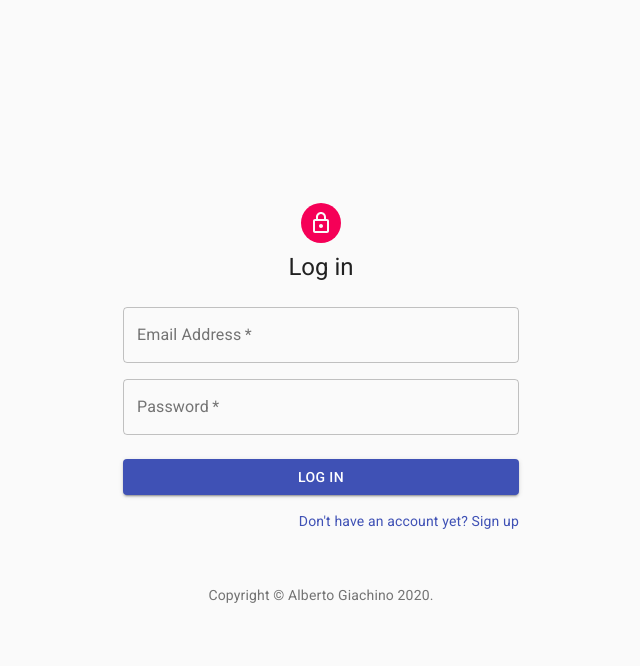
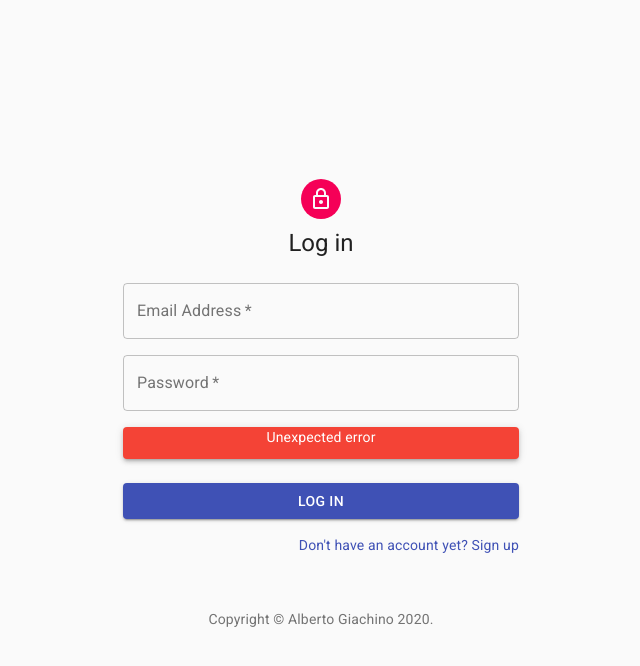
Before and after one commit to AG89z/login-form, a React (Vite) app: page /login in a window 1280 px wide. Both pictures are taken after a click on the button "LOG IN". Shown: the top 666 px of the page, without its empty margins (319-959 px from the left). Built offline with nearby package versions, Linux system fonts and the light colour scheme; no server answers.

Commit message:
Authentication hook

```diff
--- a/package.json
+++ b/package.json
@@ -13,6 +13,8 @@
   "author": "Alberto Giachino",
   "license": "MIT",
   "devDependencies": {
+    "@babel/core": "^7.9.6",
+    "@babel/plugin-transform-runtime": "^7.9.6",
     "@types/parcel-env": "0.0.0",
     "@types/react": "^16.9.35",
     "@types/react-dom": "^16.9.8",
@@ -30,6 +32,7 @@
     "@material-ui/icons": "^4.9.1",
     "react": "^16.13.1",
     "react-dom": "^16.13.1",
-    "react-router-dom": "^5.2.0"
+    "react-router-dom": "^5.2.0",
+    "rxjs": "^6.5.5"
   }
 }
--- a/src/app.tsx
+++ b/src/app.tsx
@@ -1,31 +1,32 @@
 import React from 'react';
-import {
-  BrowserRouter as Router,
-  Switch,
-  Route,
-  Redirect
-} from 'react-router-dom';
+import { BrowserRouter as Router, Switch, Route, Redirect } from 'react-router-dom';
 
 import LoginPage from './pages/login';
 import DashboardPage from './pages/dashboard';
+import NotFoundPage from './pages/404';
 
 import CssBaseline from '@material-ui/core/CssBaseline';
 
+import { useAuthentication } from './utils/authentication';
+
 export default function App() {
+  const [authentication] = useAuthentication();
+
   return (
     <>
       <CssBaseline />
       <Router>
         <Switch>
           <Route exact path="/">
-            <Redirect to="/login"/>
+            <Redirect to="/login" />
           </Route>
           <Route path="/login">
-            <LoginPage />
+            {authentication.authenticated ? <Redirect to="/dashboard" /> : <LoginPage />}
           </Route>
           <Route path="/dashboard">
-            <DashboardPage />
+            {!authentication.authenticated ? <Redirect to="/login" /> : <DashboardPage />}
           </Route>
+          <Route component={NotFoundPage} />
         </Switch>
       </Router>
     </>
--- /dev/null
+++ b/src/components/LoginForm.tsx
@@ -0,0 +1,111 @@
+import React from 'react';
+import Avatar from '@material-ui/core/Avatar';
+import Button from '@material-ui/core/Button';
+import TextField from '@material-ui/core/TextField';
+import Link from '@material-ui/core/Link';
+import Grid from '@material-ui/core/Grid';
+import LockOutlinedIcon from '@material-ui/icons/LockOutlined';
+import Typography from '@material-ui/core/Typography';
+import Paper from '@material-ui/core/Paper';
+import { makeStyles } from '@material-ui/core/styles';
+
+import { useAuthentication } from '../utils/authentication';
+
+const useStyles = makeStyles((theme) => ({
+  container: {
+    minHeight: '100vh',
+    display: 'flex',
+    alignItems: 'center',
+  },
+  paper: {
+    display: 'flex',
+    flexDirection: 'column',
+    alignItems: 'center',
+  },
+  avatar: {
+    margin: theme.spacing(1),
+    backgroundColor: theme.palette.secondary.main,
+  },
+  form: {
+    width: '100%',
+    marginTop: theme.spacing(3),
+  },
+  submit: {
+    margin: theme.spacing(3, 0, 2),
+  },
+  error: {
+    backgroundColor: theme.palette.error.main,
+    color: theme.palette.error.contrastText,
+    textAlign: 'center',
+    height: theme.spacing(4),
+  },
+}));
+
+export function LoginForm() {
+  const classes = useStyles();
+
+  const [authenticated, login] = useAuthentication();
+
+  return (
+    <div className={classes.paper}>
+      <Avatar className={classes.avatar}>
+        <LockOutlinedIcon />
+      </Avatar>
+      <Typography component="h1" variant="h5">
+        Log in
+      </Typography>
+      <form className={classes.form}>
+        <Grid container spacing={2}>
+          <Grid item xs={12}>
+            <TextField
+              variant="outlined"
+              required
+              fullWidth
+              id="email"
+              label="Email Address"
+              name="email"
+              autoComplete="email"
+            />
+          </Grid>
+          <Grid item xs={12}>
+            <TextField
+              variant="outlined"
+              required
+              fullWidth
+              name="password"
+              label="Password"
+              type="password"
+              id="password"
+              autoComplete="current-password"
+            />
+          </Grid>
+          {authenticated.error && (
+            <Grid item xs={12}>
+              <Paper elevation={3} className={classes.error}>
+                {authenticated.error}
+              </Paper>
+            </Grid>
+          )}
+        </Grid>
+        <Button
+          fullWidth
+          variant="contained"
+          color="primary"
+          className={classes.submit}
+          onClick={login}
+        >
+          Log in
+        </Button>
+        <Grid container justify="flex-end">
+          <Grid item>
+            <Link href="#" variant="body2">
+              {'Don\'t have an account yet? Sign up'}
+            </Link>
+          </Grid>
+        </Grid>
+      </form>
+    </div>
+  );
+}
+
+export default LoginForm;
--- /dev/null
+++ b/src/pages/404.tsx
@@ -0,0 +1,36 @@
+import React from 'react';
+import Typography from '@material-ui/core/Typography';
+import { makeStyles } from '@material-ui/core/styles';
+import Container from '@material-ui/core/Container';
+
+const useStyles = makeStyles((theme) => ({
+  container: {
+    minHeight: '100vh',
+    display: 'flex',
+    alignItems: 'center',
+  },
+  text: {
+    textAlign: 'center',
+    marginBottom: theme.spacing(2),
+  },
+}));
+
+function NotFoundPage() {
+  const classes = useStyles();
+  return (
+    <div className={classes.container}>
+      <Container maxWidth="xs">
+        <div>
+          <Typography component="h1" variant="h4" className={classes.text}>
+            Page not found
+            <Typography component="h1" variant="h5" className={classes.text}>
+            404
+            </Typography>
+          </Typography>
+        </div>
+      </Container>
+    </div>
+  );
+}
+
+export default NotFoundPage;
--- a/src/pages/login.tsx
+++ b/src/pages/login.tsx
@@ -1,14 +1,12 @@
 import React from 'react';
-import Avatar from '@material-ui/core/Avatar';
-import Button from '@material-ui/core/Button';
-import TextField from '@material-ui/core/TextField';
+
 import Link from '@material-ui/core/Link';
-import Grid from '@material-ui/core/Grid';
 import Box from '@material-ui/core/Box';
-import LockOutlinedIcon from '@material-ui/icons/LockOutlined';
 import Typography from '@material-ui/core/Typography';
 import { makeStyles } from '@material-ui/core/styles';
 import Container from '@material-ui/core/Container';
+
+import LoginForm from '../components/LoginForm';
 
 function Copyright() {
   return (
@@ -23,29 +21,13 @@ function Copyright() {
   );
 }
 
-const useStyles = makeStyles((theme) => ({
+const useStyles = makeStyles({
   container: {
     minHeight: '100vh',
     display: 'flex',
     alignItems: 'center',
   },
-  paper: {
-    display: 'flex',
-    flexDirection: 'column',
-    alignItems: 'center',
-  },
-  avatar: {
-    margin: theme.spacing(1),
-    backgroundColor: theme.palette.secondary.main,
-  },
-  form: {
-    width: '100%', // Fix IE 11 issue.
-    marginTop: theme.spacing(3),
-  },
-  submit: {
-    margin: theme.spacing(3, 0, 2),
-  },
-}));
+});
 
 function LoginPage() {
   const classes = useStyles();
@@ -53,56 +35,7 @@ function LoginPage() {
   return (
     <div className={classes.container}>
       <Container maxWidth="xs">
-        <div className={classes.paper}>
-          <Avatar className={classes.avatar}>
-            <LockOutlinedIcon />
-          </Avatar>
-          <Typography component="h1" variant="h5">
-          Log in
-          </Typography>
-          <form className={classes.form}>
-            <Grid container spacing={2}>
-              <Grid item xs={12}>
-                <TextField
-                  variant="outlined"
-                  required
-                  fullWidth
-                  id="email"
-                  label="Email Address"
-                  name="email"
-                  autoComplete="email"
-                />
-              </Grid>
-              <Grid item xs={12}>
-                <TextField
-                  variant="outlined"
-                  required
-                  fullWidth
-                  name="password"
-                  label="Password"
-                  type="password"
-                  id="password"
-                  autoComplete="current-password"
-                />
-              </Grid>
-            </Grid>
-            <Button
-              fullWidth
-              variant="contained"
-              color="primary"
-              className={classes.submit}
-            >
-            Log in
-            </Button>
-            <Grid container justify="flex-end">
-              <Grid item>
-                <Link href="#" variant="body2">
-                  {'Don\'t have an account yet? Sign up'}
-                </Link>
-              </Grid>
-            </Grid>
-          </form>
-        </div>
+        <LoginForm/>
         <Box mt={5}>
           <Copyright />
         </Box>
--- /dev/null
+++ b/src/utils/authentication.ts
@@ -0,0 +1,60 @@
+import { useState, useEffect } from 'react';
+
+import { Subject } from 'rxjs';
+
+interface Authentication {
+  authenticated: boolean;
+  error: string | false;
+}
+
+const authentication = new Subject<Authentication>();
+
+function fakeAuthenticate() {
+  if (Math.random() > 0.5) {
+    return fetch('http://www.mocky.io/v2/5ec557d72f0000c9e5dc31aa');
+  }
+
+  return fetch('http://www.mocky.io/v2/5ec568793000006a00bc5a45');
+}
+
+export function useAuthentication(): [Authentication, () => void, () => void] {
+  const [authenticated, setAuthenticated] = useState({
+    authenticated: false,
+    error: false,
+  } as Authentication);
+
+  useEffect(() => {
+    authentication.subscribe({
+      next: (authenticationState) => {
+        setAuthenticated(authenticationState);
+      },
+    });
+  }, []);
+
+  const login = async () => {
+    try {
+      const res = await fakeAuthenticate();
+
+      if (res.ok) {
+        authentication.next({ authenticated: true, error: false });
+      } else {
+        authentication.next({
+          authenticated: false,
+          error: `Error ${res.status}`,
+        });
+      }
+    } catch (error) {
+      console.log(error);
+      authentication.next({
+        authenticated: false,
+        error: 'Unexpected error',
+      });
+    }
+  };
+
+  const logout = () => {
+    authentication.next({ authenticated: false, error: false });
+  };
+
+  return [authenticated, login, logout];
+}
```
Also changed, not shown: src/components/Layout.tsx (deleted, +0 -12 lines), .babelrc (added), .eslintrc.json, 2 other files (tests, documents, lock files or other folders).
